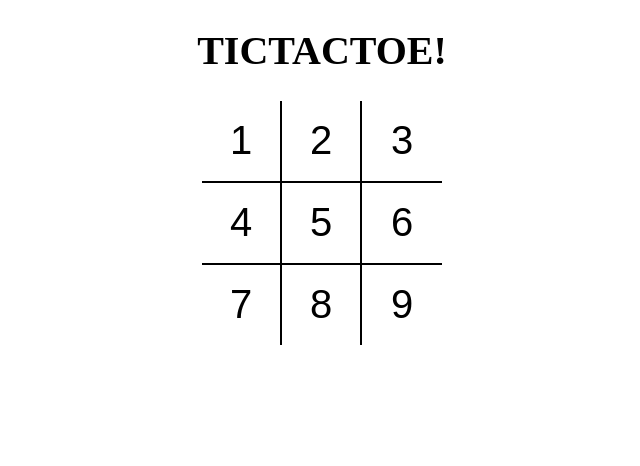
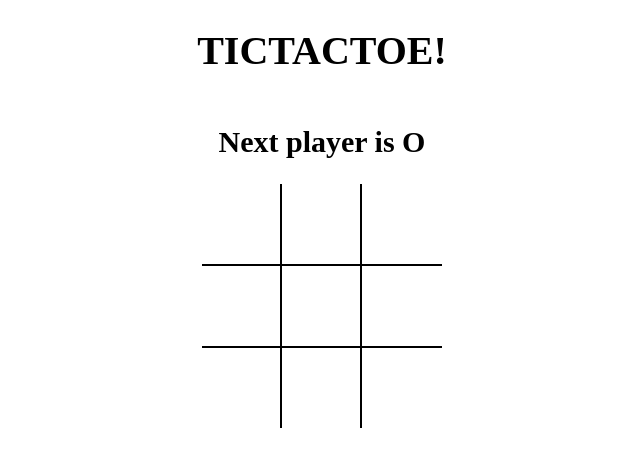
Before and after one commit to nitya2002/TicTacToe, a React (Vite) app: page / in a window 1280 px wide. Shown: the top 466 px of the page, without its empty margins (318-958 px from the left). Built offline with nearby package versions, Linux system fonts and the light colour scheme.

Commit message:
calculated winner

```diff
--- a/src/App.jsx
+++ b/src/App.jsx
@@ -1,11 +1,30 @@
-import React from "react";
+import React,{useState} from "react";
 import Board from "./components/Board";
+import { calculateWinner } from "./components/helper";
 import "./styles/Root.scss";
 const app=()=>{
+  const [board,setVAlues]=useState(Array(10).fill(null));
+  const [isNext,setNext]=useState(false);
+  const winner=calculateWinner(board);
+  const message=winner?`Winner is ${winner}`:`Next player is ${isNext?'X':'O'}`;
+  const handleonclick=(position)=>{
+    setVAlues(prev =>{
+
+      return prev.map((square,pos)=>{
+        if(board[position]||winner)return square;
+        if(pos===position){
+          return isNext?'X':'O';
+        }
+        return square;
+      });
+    });
+    setNext((prev)=>!prev)
+}
   return (
 <div className="app">
     <h1>TICTACTOE!</h1>
-    <Board/>
+    <h2>{message}</h2>
+    <Board board={board} handleonclick={handleonclick}/>
   </div>
   )
 }
--- a/src/components/Board.jsx
+++ b/src/components/Board.jsx
@@ -1,22 +1,32 @@
-import React from 'react'
+import React ,{useState} from 'react'
 import Square from './Square'
-const Board = () => {
+const Board = ({board,handleonclick}) => {
+  const renderSquare=(position)=>{
+  return (<Square
+    value={board[position]}
+    onClick={()=>
+      handleonclick(position)
+    }
+
+/>
+  );
+  }
   return (
     <div className='board'>
         <div className='board-row'>
-            <Square value={1}/>
-            <Square value={2}/>
-            <Square value={3}/>
+            {renderSquare(1)}
+            {renderSquare(2)}
+            {renderSquare(3)}
         </div>
         <div className='board-row'>
-            <Square value={4}/>
-            <Square value={5}/>
-            <Square value={6}/>
+        {renderSquare(4)}
+        {renderSquare(5)}
+        {renderSquare(6)}
         </div>
         <div className='board-row'>
-            <Square value={7}/>
-            <Square value={8}/>
-            <Square value={9}/>
+        {renderSquare(7)}
+        {renderSquare(8)}
+        {renderSquare(9)}
         </div>
     </div>
   )
--- a/src/components/Square.jsx
+++ b/src/components/Square.jsx
@@ -1,7 +1,7 @@
 import React from 'react'
 
-const square = ({value}) => {
-  return <button type="button" className='square'>{value}</button>;
+const square = ({value,onClick}) => {
+  return <button type="button" className='square' onClick={onClick}>{value}</button>;
 
 }
 
--- /dev/null
+++ b/src/components/helper.jsx
@@ -0,0 +1,19 @@
+export function calculateWinner(squares) {
+    const lines = [
+      [0, 1, 2],
+      [3, 4, 5],
+      [6, 7, 8],
+      [0, 3, 6],
+      [1, 4, 7],
+      [2, 5, 8],
+      [0, 4, 8],
+      [2, 4, 6],
+    ];
+    for (let i = 0; i < lines.length; i++) {
+      const [a, b, c] = lines[i];
+      if (squares[a] && squares[a] === squares[b] && squares[a] === squares[c]) {
+        return squares[a];
+      }
+    }
+    return null;
+  }
```
